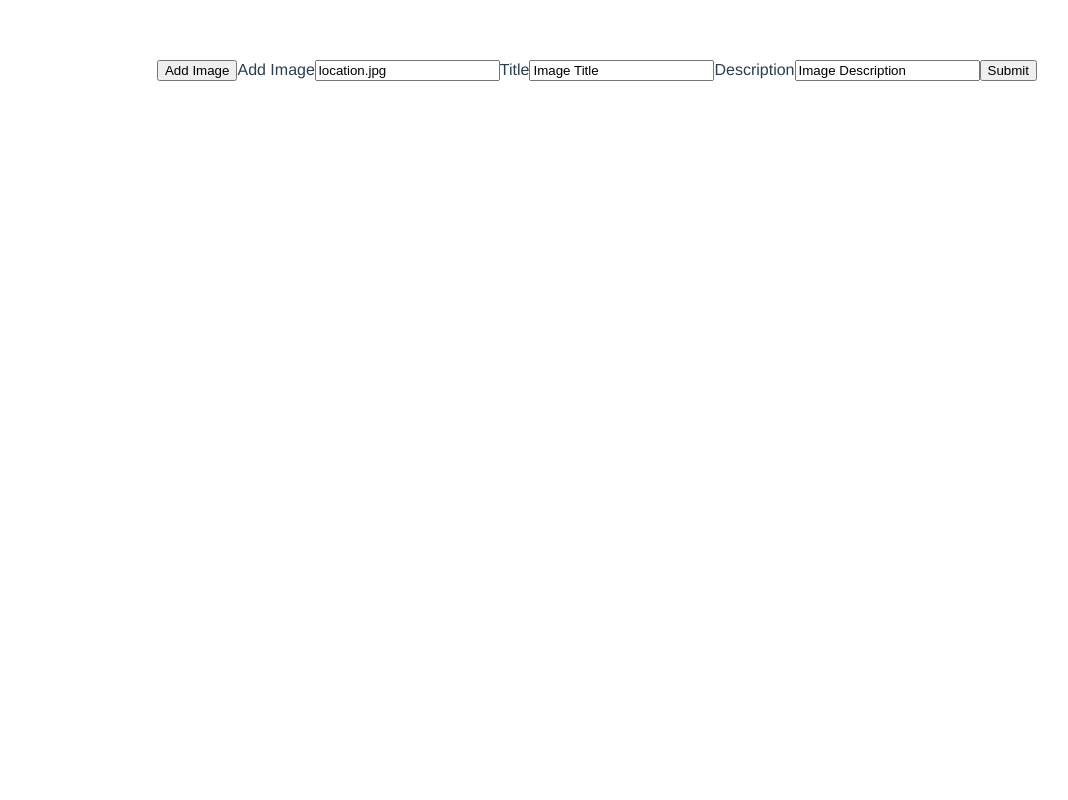
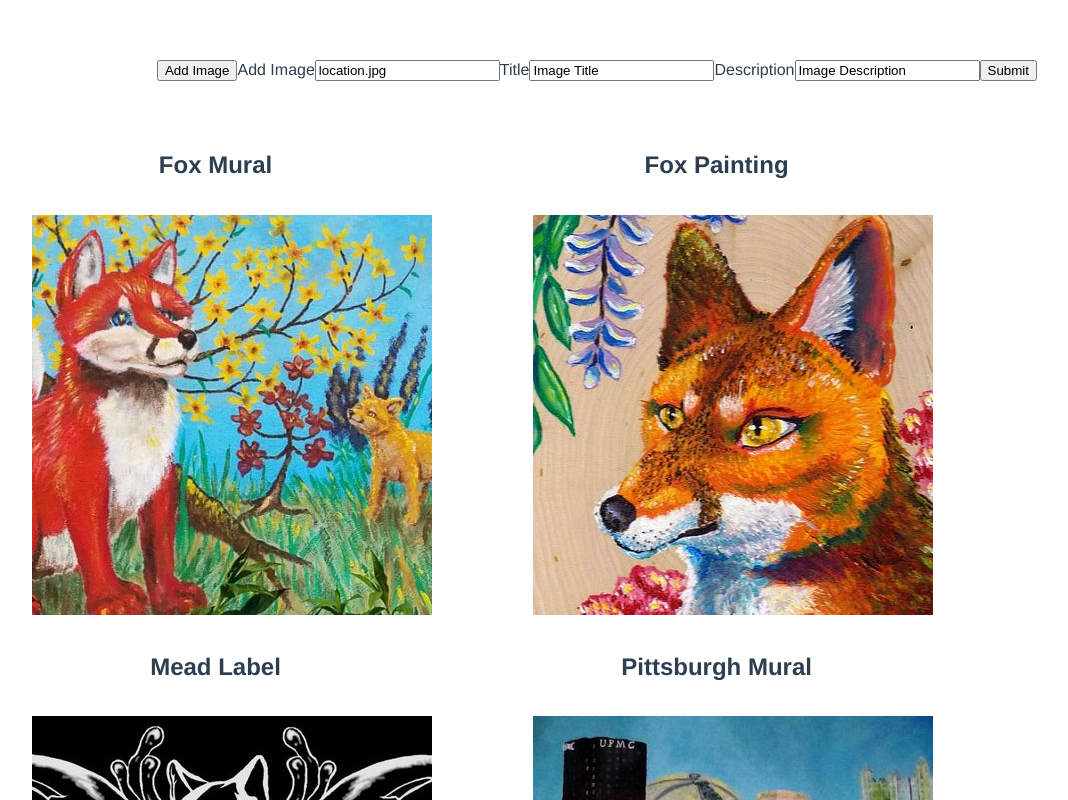
Before and after one commit to GarethPGH/Learning-Vue, a Vue app in the folder VueGallery/: page / in a window 1280 px wide. Shown: the top 800 px of the page, without its empty margins (43-1111 px from the left). Built offline with nearby package versions, Linux system fonts and the light colour scheme.

Commit message:
It Works!
well, with my provided example images.

Now to wire it to a backend service, or CMS, and fix the AddPicture component

```diff
--- a/VueGallery/src/App.vue
+++ b/VueGallery/src/App.vue
@@ -6,7 +6,7 @@
 </template>
 
 <script>
-import {mapActions} from 'vuex';
+//import {mapActions} from 'vuex';
 import store from './store/index.js';
 import AddPicture from './components/AddPicture.vue';
 import ThePictures from './components/ThePictures.vue';
@@ -20,34 +20,6 @@ export default {
   components: {
       AddPicture,
       ThePictures,
-      //OpenPicture
-  },
-  computed:{
-    ...mapActions({setPicture: 'setPicture'}),
-    //...mapGetters({getPictures: 'getPictures'})
-  },
-
-  created: function(){
-    let pic1 = {picture_id: '0', picture_title:"Fox Mural",
-          picture_thumbUrl:"../../assets/thumbs/foxmuralthumb.jpg",
-          picture_url:"../../assets/pictures/foxmural.jpg",
-          picture_description:"Mural of fox family with Spring flowers"};
-    let pic2 = {picture_id: '1', picture_title:"Fox Painting",
-          picture_thumbUrl:"../../assets/thumbs/foxpaintingthumb.jpg",
-          picture_url:"../../assets/pictures/foxpainting.jpg",
-          picture_description:"Painting of a fox on wood slab backed by wisteria flowers"};
-    let pic3 = {picture_id: '2', picture_title:"Mead Label",
-          picture_thumbUrl:"../../assets/thumbs/meadlabelthumb.jpg",
-          picture_url: "../../assets/pictures/meadlabel.jpg",
-          picture_description: "Label for mead wine"};
-    let pic4 = {picture_id: '3', picture_title:"Pittsburgh Mural",
-          picture_thumbUrl:"../../assets/thumbs/pittsburghmuralthumb.jpg",
-          picture_url:"../../assets/pictures/pittsburghmural.JPG",
-          picture_description:"Mural of the city of Pittsburgh with older style stadiums"};
-    store.dispatch('setPicture', pic1);
-    store.dispatch('setPicture', pic2);
-    store.dispatch('setPicture', pic3);
-    store.dispatch('setPicture', pic4);
   }
 }
 </script>
--- a/VueGallery/src/components/ThePictures.vue
+++ b/VueGallery/src/components/ThePictures.vue
@@ -1,19 +1,19 @@
 <template>
     <div>
         <div v-if="Pictures">
-            <div v-for="pic in thePictures" v-bind:key="pic.id">
-                <div v-bind:style="normal"  :display = "display1">
+            <div v-for="pic in Pictures" v-bind:key="pic.id">
+                <div v-bind:style="normal">
                     <h2>{{pic.title}}</h2>
                     <a :href="pic.url"><img v-bind:src="pic.thumbUrl" v-bind:alt="pic.description" @onclick="openThePicture()" v-bind:style="normal"/></a>
                 </div>
-                <OpenPicture :display = "display2" @emitting = "emitting()"></OpenPicture>
+                <!--<OpenPicture :display = "display2" @emitting = "emitting()"></OpenPicture>-->
             </div>
         </div>
     </div>
 </template>
 <script>
-import {mapGetters, mapActions} from 'vuex';
-import OpenPicture from './OpenPicture.vue';
+import {mapActions} from 'vuex';
+//import OpenPicture from './OpenPicture.vue';
 import store from '../store/index.js';
 
 export default {
@@ -23,7 +23,7 @@ export default {
     store: store,
 
     components:{
-        OpenPicture
+       // OpenPicture
     },
 
     data:()=>{
@@ -41,7 +41,7 @@ export default {
             },
             display1: "flex",
             display2: "none",
-            somePictures:[],
+            //Pictures:[],
             id: "",
             title: "",
             url: "",
@@ -51,13 +51,8 @@ export default {
     },
 
     computed:{
-        //...mapState({Pictures: 'state.Pictures'}),
-        //getThePictures:{somePictures: Pictures}
-        ...mapGetters({getThePictures: "getPictures"}),
-        //Unexpected Side Effect in Computed Property
-        getThePictures: {
-           get(){return this.somePictures = store.getters.getPictures},
-            set (value){store.dispatch('setPicture', value )}
+        Pictures(){
+            return this.$store.state.Pictures;
         }
     },
 
@@ -65,25 +60,52 @@ export default {
         //For right now, the thumbnails work but I want to be able to open a new page featuring the image in a separate component
         //I am not sure exactly how to do that.
         //Passing a prop maybe?
-        ...mapActions({setThumbs: 'setThumbs'}),
+        // ...mapActions({setThumbs: 'setThumbs'}),
 
         openThePicture:()=>{
             this.display1 = "none";
             this.display2 = "block";
         },
+        ...mapActions({setPic: 'setPicture'}),
 
-        SetThumbnailSize:()=>{
-            var windowHeight = window.screen.height;
-            var windowWidth = window.screen.width;
-            store.dispatch('setThumbs', windowWidth, windowHeight);
+        setPicture(pic){
+            this.setPic(pic);
         },
+        // SetThumbnailSize:()=>{
+        //     var windowHeight = window.screen.height;
+        //     var windowWidth = window.screen.width;
+        //     store.dispatch('setThumbs', windowWidth, windowHeight);
+        // },
         emitting(){
             console.log("recieved");
         }
     },
-    mounted(){
-        //this.somePictures = this.Pictures;
-        this.SetThumbnailSize();
-    }
+    // mounted(){
+    //     this.SetThumbnailSize();
+    // }
+    created(){
+    let pic1 = {id: '0', title:"Fox Mural",
+            thumbUrl:"../../assets/thumbs/foxmuralthumb.jpg",
+            url:"../../assets/pictures/foxmural.jpg",
+            description:"Mural of fox family with Spring flowers"};
+    let pic2 = {id: '1', title:"Fox Painting",
+            thumbUrl:"../../assets/thumbs/foxpaintingthumb.jpg",
+            url:"../../assets/pictures/foxpainting.jpg",
+            description:"Painting of a fox on wood slab backed by wisteria flowers"};
+    let pic3 = {id: '2', title:"Mead Label",
+            thumbUrl:"../../assets/thumbs/meadlabelthumb.jpg",
+            url: "../../assets/pictures/meadlabel.jpg",
+          description: "Label for mead wine"};
+    let pic4 = {id: '3', title:"Pittsburgh Mural",
+            thumbUrl:"../../assets/thumbs/pittsburghmuralthumb.jpg",
+            url:"../../assets/pictures/pittsburghmural.JPG",
+            description:"Mural of the city of Pittsburgh with older style stadiums"};
+    this.setPic(pic1);
+    this.setPic(pic2);
+    this.setPic(pic3);
+    this.setPic(pic4);
+
+    console.log(this.Pictures);
+  }
 }
 </script>
--- a/VueGallery/src/store/index.js
+++ b/VueGallery/src/store/index.js
@@ -20,60 +20,62 @@ const actions = {
 const mutations = {
     SET_PICTURE:(state, payload)=>{
         let pict = methods.makePicture();
-
-        pict.picture_id = payload.id;
-        pict.picture_title = payload.title;
-        pict.picture_url = payload.url;//replace this with an API call to set an id when added to the gallery
-        pict.picture_thumbUrl = payload.thumbUrl;
-        pict.picture_description = payload.description;
+        if(!payload.id){
+            pict.id = this.setId("id");
+        }else{
+            pict.id = payload.id;
+        }
+        pict.title = payload.title;
+        pict.url = payload.url;//replace this with an API call to set an id when added to the gallery
+        pict.thumbUrl = payload.thumbUrl;
+        pict.description = payload.description;
 
         state.Pictures.push(pict);
     },
 
-    DELETE_PICTURE: (state, id)=>{
-        let imgs = state.Pictures.filter(this.picture_id !== id);
+    DELETE_PICTURE: (state, an_id)=>{
+        let imgs = state.Pictures.filter(this.id !== an_id);
         state.Pictures = imgs;
     },
 
     SET_THUMBS: (state, width, height)=>{
         if(width <= 640 || height <= 640){
             for(let pic in state.Pictures){
-                pic.picture_thumbUrl.replace("thumbs", "thumbsmall");
+                pic.thumbUrl.replace("thumbs", "thumbsmall");
             }
         }
     }
 };
 const methods = {
-    setId(id){
-        if(id === null || id === undefined || id === ""){
-            id = "id";
+    setId(an_id){
+        if(an_id === null || an_id === undefined || an_id === ""){
+            an_id = "id";
         }
-        id = uuidv4();
+        an_id = uuidv4();
         let len = state.Pictures.length;
         let check_id = "";
         let pic = "";
         for(let i = 0; i < len; i++){
             pic = state.Pictures[i];
-            check_id = pic.picture_id.valueOf();
-            if(check_id === id){
-                id = this.setId(id);
+            check_id = pic.id.valueOf();
+            if(check_id === an_id){
+                an_id = this.setId(an_id);
             }
         }
-        this.picture_id = id;
     },
 
     makePicture(){
-        let picture = {picture_id:"", picture_title:"", picture_url:"", picture_thumbUrl:"", picture_description:""};
+        let picture = {id:"", title:"", url:"", thumbUrl:"", description:""};
         return picture;
     },
 };
 
 const getters = {
     getPictures: () => state.Pictures,
-    getPicture: (id)=>{
+    getPicture: (an_id)=>{
         let pic = methods.makePicture();
         if(state.pictures){
-            pic = state.filter(state.Pictures.picture_id === id);
+            pic = state.filter(state.Pictures.id === an_id);
         }
         return pic;
     }
```
